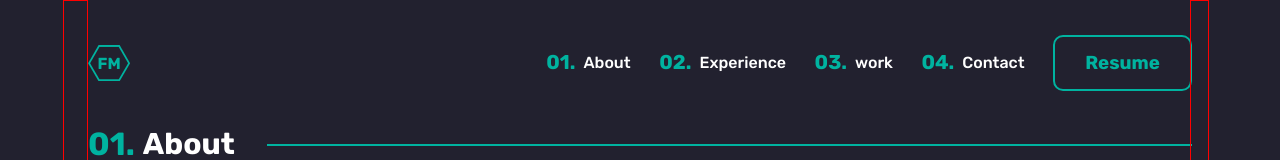
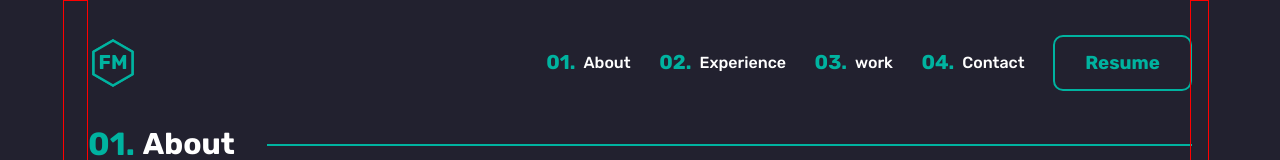
Before and after one commit to fmanimashaun/fmanimashaun.github.io, a React (Vite) app: page / in a window 1280 px wide. Shown: the top 160 px of the page. Built offline with nearby package versions, Linux system fonts and the light colour scheme.

Commit message:
Update the logo

```diff
--- a/src/components/Logo.jsx
+++ b/src/components/Logo.jsx
@@ -1,5 +1,29 @@
 const Logo = () => {
-  return <div className="logo"></div>;
+  return (
+    <div className="logo">
+      <svg className="logo__hexagon" viewBox="0 0 100 100">
+        <path
+          className="logo__hexagon-path"
+          d="M50 5 L11 27.5 L11 72.5 L50 95 L89 72.5 L89 27.5 Z"
+        />
+        <text
+          x="50%"
+          y="50%"
+          textAnchor="middle"
+          dy=".3em"
+          className="logo__letter"
+        >
+          FM
+        </text>
+      </svg>
+      <svg className="logo__hexagon" viewBox="0 0 100 100">
+        <path
+          className="logo__hexagon-path fill"
+          d="M50 5 L11 27.5 L11 72.5 L50 95 L89 72.5 L89 27.5 Z"
+        />
+      </svg>
+    </div>
+  );
 };
 
 export default Logo;
--- a/src/scss/components/_logo.scss
+++ b/src/scss/components/_logo.scss
@@ -1,34 +1,47 @@
+@use "../abstracts/colors" as color;
+
 .logo {
   position: relative;
-  width: 42px;
-  height: calc(21px * 1.732);
-  clip-path: polygon(25% 0, 75% 0%, 100% 50%, 75% 100%, 25% 100%, 0% 50%);
-  background-color: #00b3a0;
+  width: 50px;
+  height: 50px;
+  cursor: pointer;
 
-  &::before {
+  &__hexagon {
+    width: 50px;
+    height: 50px;
     position: absolute;
-    top: 50%;
-    left: 50%;
-    transform: translate(-50%, -50%);
-    content: "";
-    background-color: rgba(34, 33, 47, 1);
-    width: 38px;
-    height: calc(19px * 1.732);
-    clip-path: polygon(25% 0, 75% 0%, 100% 50%, 75% 100%, 25% 100%, 0% 50%);
+    transition: top 0.3s ease, left 0.3s ease;
+  }
+  &__hexagon:first-child {
+    top: 0;
+    left: 0;
+  }
+  &__hexagon:last-child {
+    top: 0;
+    left: 0;
+    z-index: -1;
   }
 
-  &::after {
-    position: absolute;
-    left: 50%;
-    top: 50%;
-    transform: translate(-50%, -50%);
-    z-index: 99;
-    content: "FM";
-    color: #00b3a0;
-    display: flex;
-    justify-content: center;
-    align-items: center;
+  &__hexagon-path {
+    fill: rgba(34, 33, 47, 1);
+    stroke: #00b3a0;
+    stroke-width: 5;
+    stroke-linejoin: round;
+    stroke-linecap: round;
+    stroke-dasharray: 300;
+  }
+  &__hexagon-path.fill {
+    fill: #00b3a0;
+  }
+  &__letter {
+    fill: #00b3a0;
     font-weight: bold;
-    font-size: 1rem;
+    font-size: 2.5rem;
+    opacity: 1;
+  }
+
+  &:has(:hover) .logo__hexagon:first-child {
+    top: -2px;
+    left: -2px;
   }
 }
```
